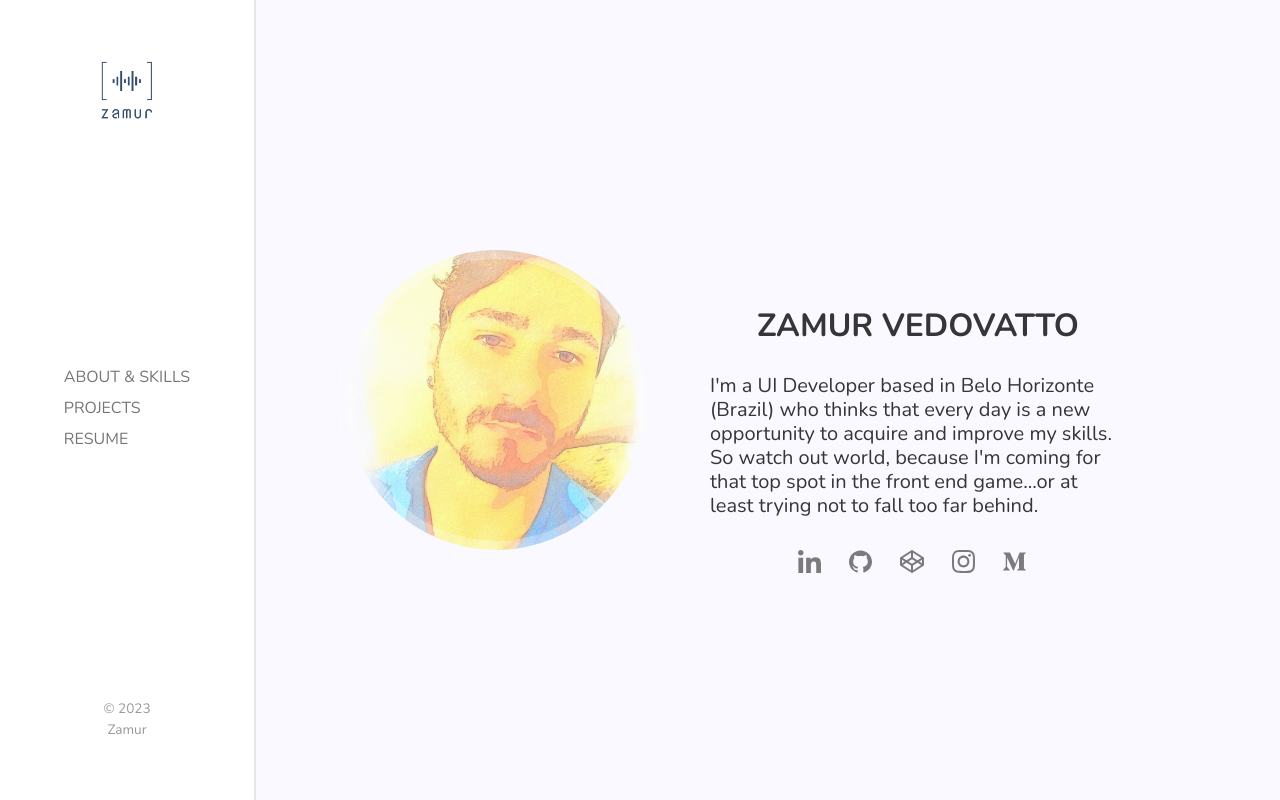
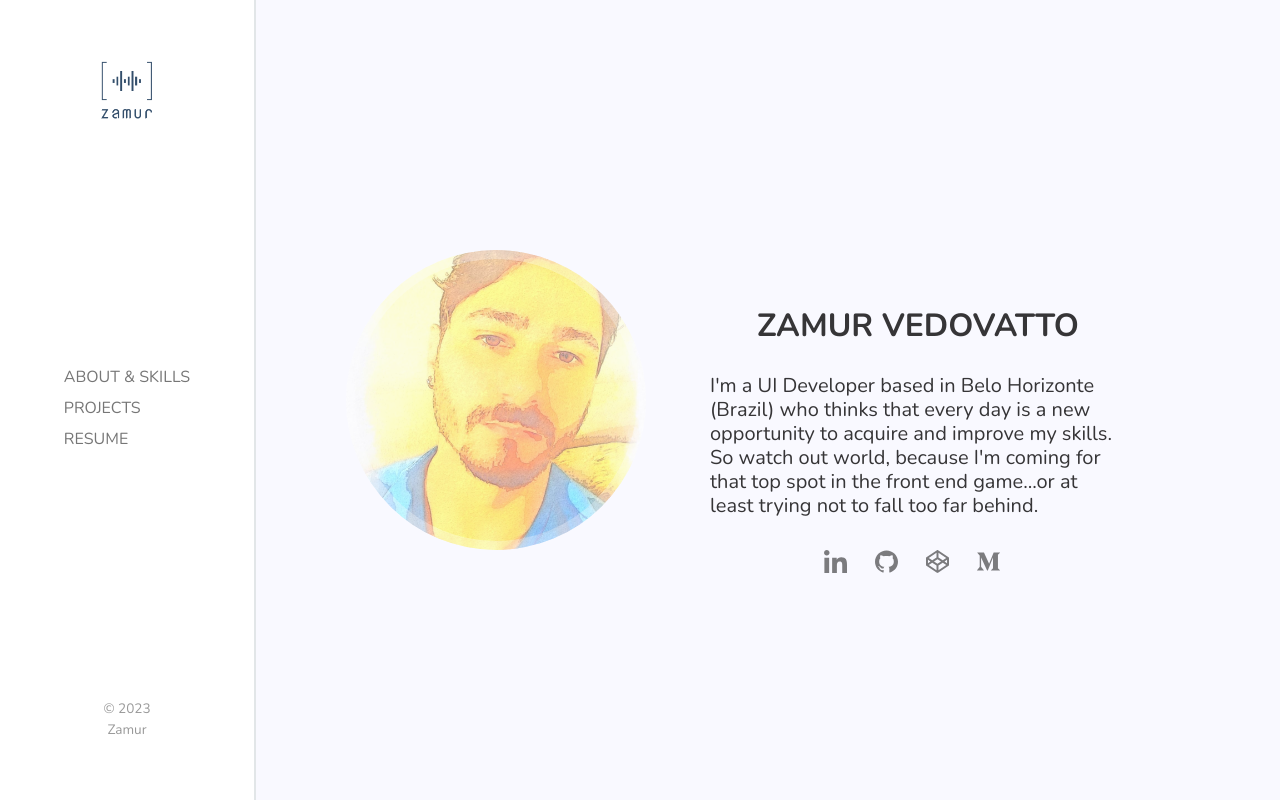
Before and after one commit to ZamurVedovatto/portfolio-zamur, a Next.js app: page / in a window 1280 px wide. Built offline with nearby package versions, Linux system fonts and the light colour scheme; some icons are missing.

Commit message:
remove instagram

```diff
--- a/pages/index.tsx
+++ b/pages/index.tsx
@@ -27,9 +27,6 @@ export default function Home() {
             <a target="_blank" href="https://codepen.io/zvedovatto" rel="noopener noreferrer">
               <Image src="/social/_codepen.svg" width={32} height={32} alt="alt" />
             </a>
-            <a target="_blank" href="https://www.instagram.com/zamurbv/" rel="noopener noreferrer">
-              <Image src="/social/_instagram.svg" width={32} height={32} alt="alt" />
-            </a>
             <a target="_blank" href="https://medium.com/@vedovatto/" rel="noopener noreferrer">
               <Image src="/social/_medium.svg" width={32} height={32} alt="alt" />
             </a>
```
